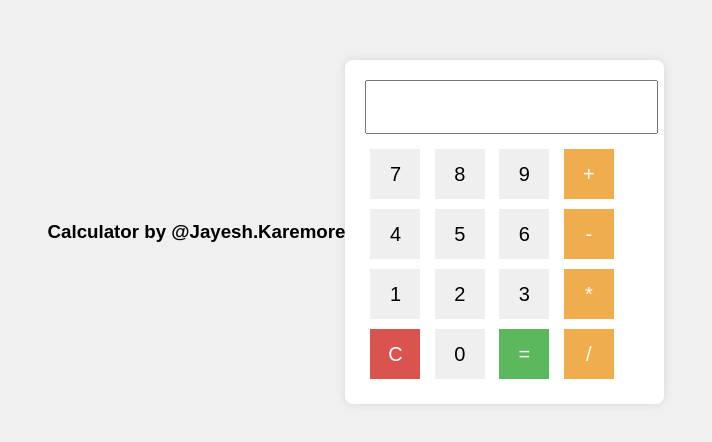
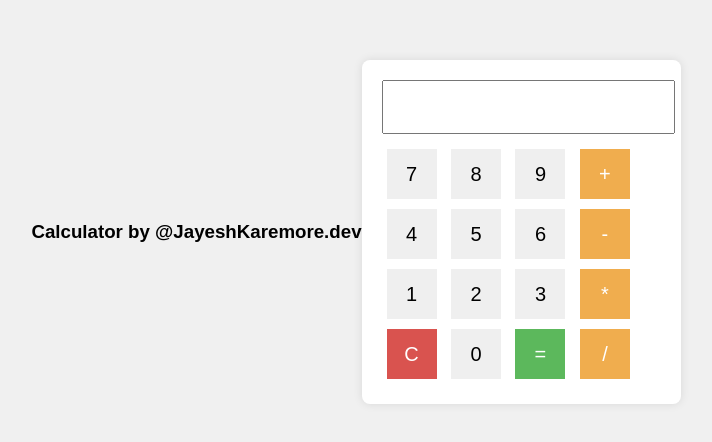
Before and after one commit to Jayesh435/Calculator, a plain HTML site: page index.html in a window 1280 px wide. Shown: the part 168-610 px from the top of the page, without its empty margins (284-996 px from the left). Drawn offline with Linux system fonts and the light colour scheme.

Commit message:
Update author display name in header

```diff
--- a/index.html
+++ b/index.html
@@ -7,7 +7,7 @@
     <link rel="stylesheet" href="styles.css">
 </head>
 <body>
-    <h3>Calculator by @Jayesh.Karemore  </h3>
+    <h3>Calculator by @JayeshKaremore.dev  </h3>
     <div id="calculator">
         <input type="text" id="display" readonly>
         <div>
```
